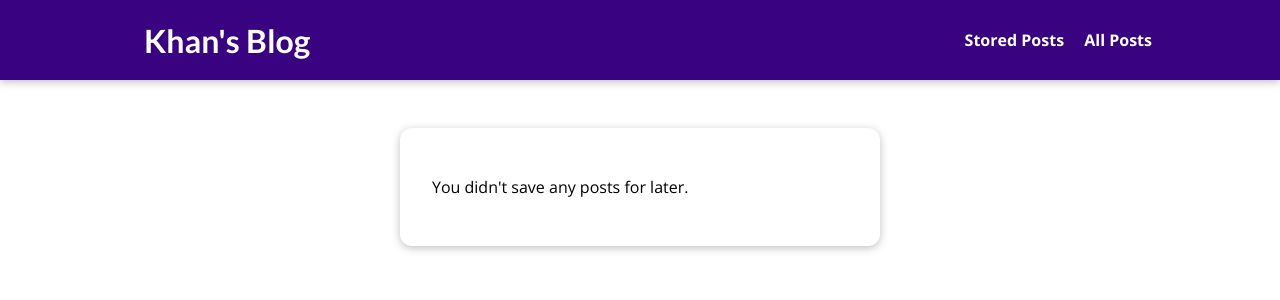
After one commit to HassanKhan123/blog-app-django, a Django app: page /read-later in a window 1280 px wide. The commit adds this page. Shown: the top 300 px of the page. Run offline with Django 5.2, Linux system fonts and the light colour scheme.

Commit message:
added: read later

```diff
--- /dev/null
+++ b/blog/static/blog/stored-posts.css
@@ -0,0 +1,39 @@
+#main-navigation {
+  background-color: #390281;
+  box-shadow: 0 2px 8px rgba(0, 0, 0, 0.25);
+}
+
+#stored-posts {
+  margin: 8rem auto 3rem auto;
+  padding: 2rem;
+  border-radius: 12px;
+  box-shadow: 0 2px 8px rgba(0, 0, 0, 0.25);
+  background-color: white;
+  width: 90%;
+  max-width: 30rem;
+}
+
+#stored-posts ul {
+  list-style: none;
+  margin: 0;
+  padding: 0;
+}
+
+#stored-posts li {
+  margin: 1rem 0;
+}
+
+#stored-posts a {
+  display: block;
+  padding: 1rem;
+  width: 100%;
+  text-decoration: none;
+  border: 1px solid #ccc;
+  color: #1b1b1b;
+  font-weight: bold;
+}
+
+#stored-posts a:hover,
+#stored-posts a:active {
+  background-color: #ccc;
+}
--- /dev/null
+++ b/blog/templates/blog/stored-posts.html
@@ -0,0 +1,23 @@
+{% extends "base.html" %}
+{% load static %}
+
+{% block title %}
+My Stored Posts
+{% endblock %}
+
+{% block css_files %}
+<link rel="stylesheet" href="{% static "blog/stored-posts.css" %}">
+{% endblock %}
+
+{% block content %}
+<section id="stored-posts">
+  {% if not has_posts %}
+  <p>You didn't save any posts for later.</p>
+  {% endif %}
+  <ul>
+    {% for post in posts %}
+    <li><a href="{% url "post-detail-page" post.slug %}">{{ post.title }}</a></li>
+    {% endfor %}
+  </ul>
+</section>
+{% endblock %}
--- a/blog/urls.py
+++ b/blog/urls.py
@@ -6,4 +6,6 @@ urlpatterns = [
     path("posts", views.AllPostsView.as_view(), name="posts-page"),
     path("posts/<slug:slug>", views.SinglePostView.as_view(),
          name="post-detail-page"),
+    path("read-later", views.ReadLaterView.as_view(),
+         name="read-later"),
 ]
--- a/blog/views.py
+++ b/blog/views.py
@@ -59,3 +59,35 @@ class SinglePostView(View):
         }
 
         return render(request, 'blog/post-detail.html', context)
+
+
+class ReadLaterView(View):
+
+    def get(self, request):
+        stored_posts = request.session.get('stored_posts')
+
+        context = {}
+
+        if stored_posts is None:
+            context['posts'] = []
+            context['has_posts'] = False
+        else:
+            posts = Post.objects.filter(id__in=stored_posts)
+            context['posts'] = posts
+            context['has_posts'] = True
+
+        return render(request, 'blog/stored-posts.html', context)
+
+    def post(self, request):
+        stored_posts = request.session.get('stored_posts')
+
+        if stored_posts is None:
+            stored_posts = []
+
+        post_id = int(request.POST['post_id'])
+
+        if post_id not in stored_posts:
+            stored_posts.append(post_id)
+            request.session['stored_posts'] = stored_posts
+
+        return HttpResponseRedirect("/")
--- a/static/app.css
+++ b/static/app.css
@@ -35,6 +35,7 @@ h3 {
   text-decoration: none;
   color: white;
   font-weight: bold;
+  margin-left: 1rem;
 }
 
 #main-navigation a:hover,
--- a/templates/base.html
+++ b/templates/base.html
@@ -15,6 +15,7 @@
   <header id="main-navigation">
     <h1><a href="{% url "starting-page" %}">Khan's Blog</a></h1>
     <nav>
+      <a href="{% url "read-later" %}">Stored Posts</a>
       <a href="{% url "posts-page" %}">All Posts</a>
     </nav>
   </header>
```
Also changed, not shown: blog/templates/blog/post-detail.html (+10 -0 lines), db.sqlite3.
